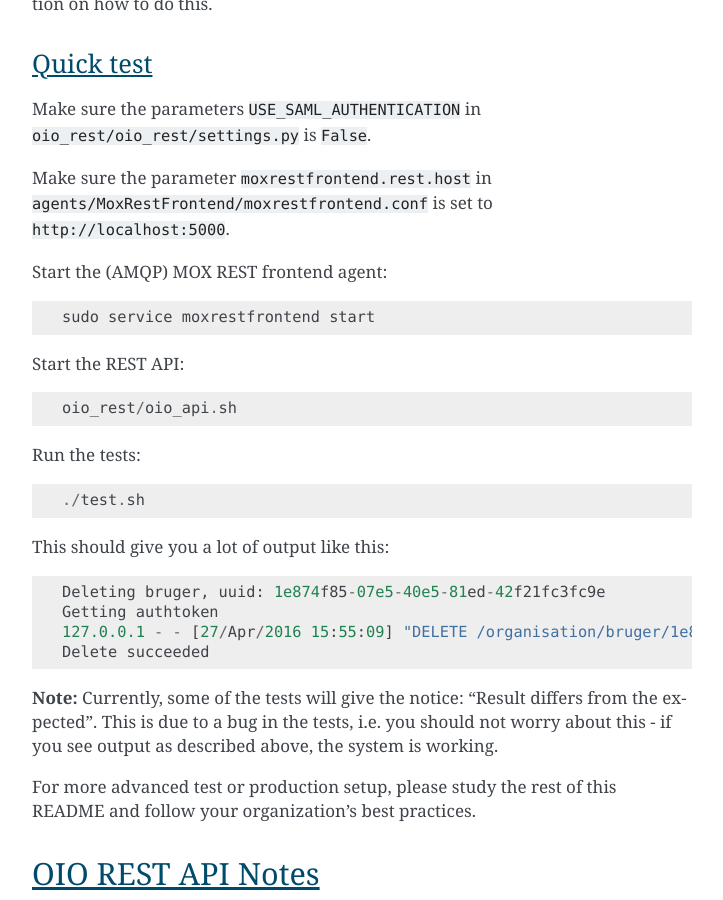
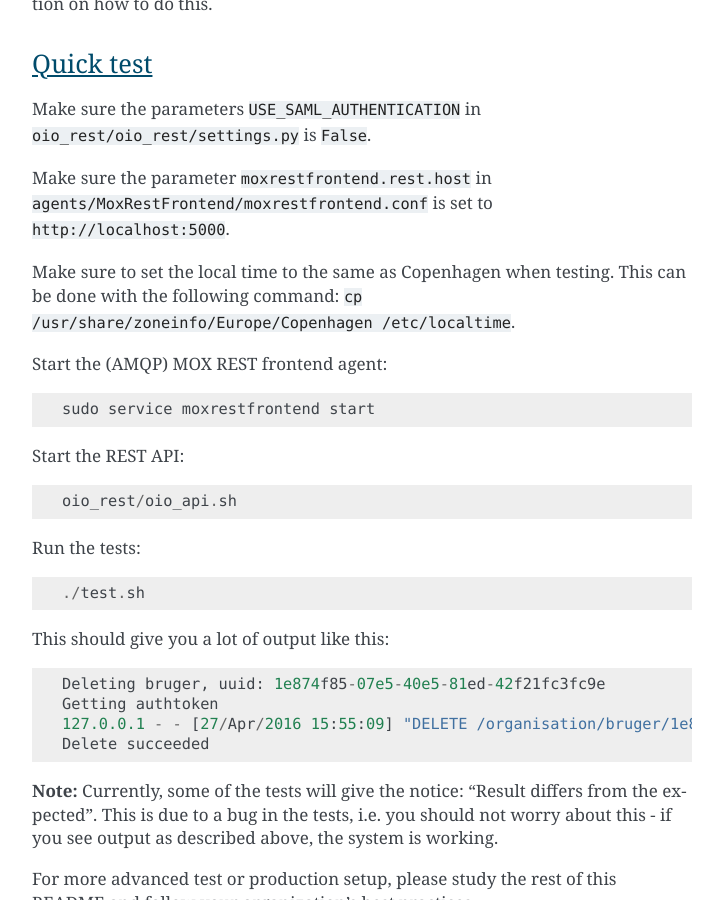
Before and after one commit to magenta-aps/mox, a Sphinx documentation site: the page built from doc/API-NOTES.rst, in a window 1280 px wide and 900 px high, scrolled down 3393 px. Shown: the whole window, without its empty margins (388-1111 px from the left). Built offline with Sphinx 7.4.7, drawn with Linux system fonts in a browser that asks for light colours.

Commit message:
Added notice about timezones in documentation on testing
Hopefully the next dev won't waste time on this :)

```diff
--- a/doc/API-NOTES.rst
+++ b/doc/API-NOTES.rst
@@ -114,6 +114,10 @@ Make sure the parameters ``USE_SAML_AUTHENTICATION`` in
 Make sure the parameter ``moxrestfrontend.rest.host`` in
 ``agents/MoxRestFrontend/moxrestfrontend.conf`` is set to
 ``http://localhost:5000``.
+
+Make sure to set the local time to the same as Copenhagen when testing. This
+can be done with the following command: ``cp
+/usr/share/zoneinfo/Europe/Copenhagen /etc/localtime``.
 
 Start the (AMQP) MOX REST frontend agent::
 
```
